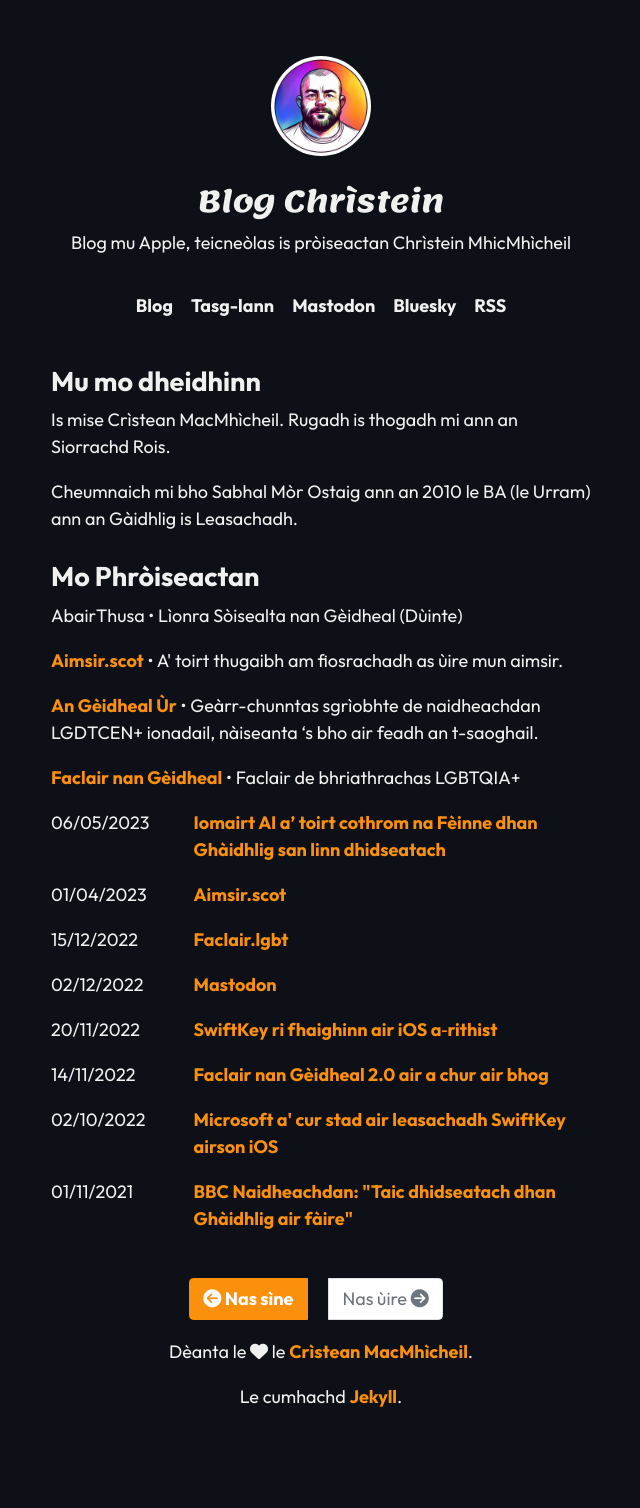
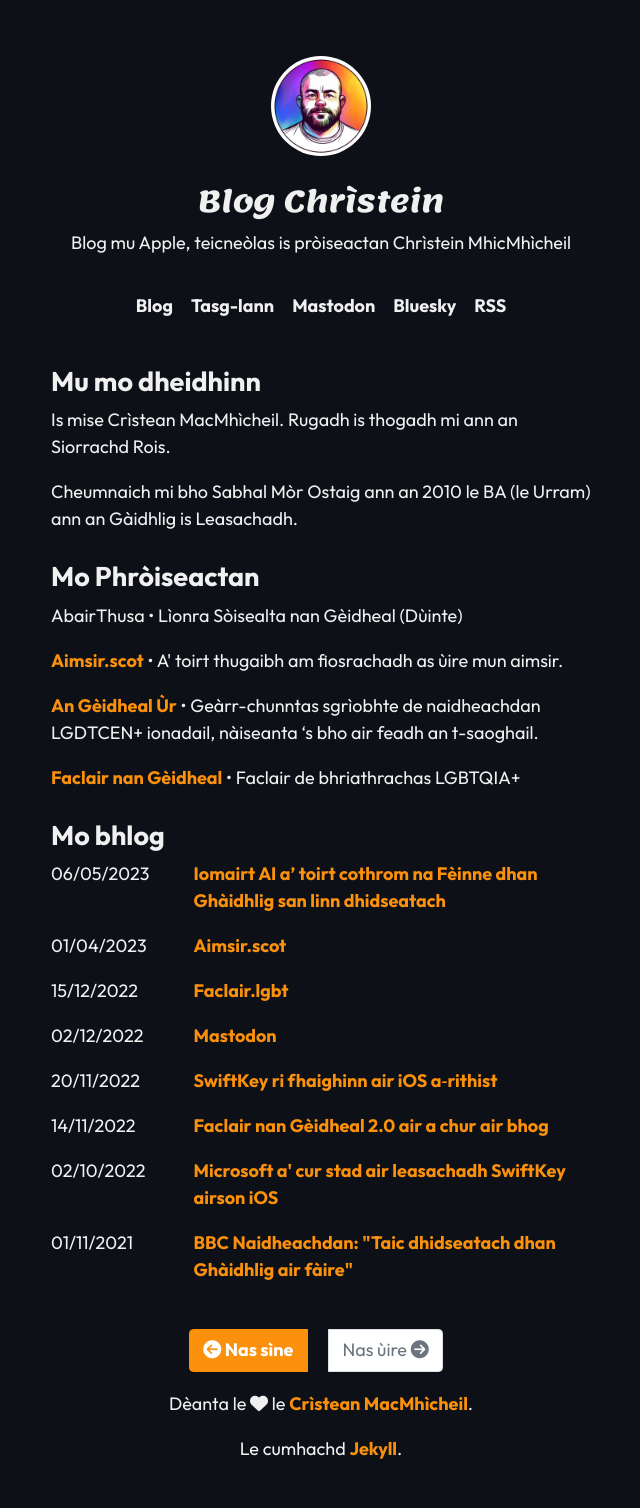
Before and after one commit to angeidheal/angeidheal.github.io, a Jekyll site: the page built from index.html, in a window 1280 px wide. Shown: the whole page, without its empty margins (319-959 px from the left). Built offline with Jekyll 4.4.1, drawn with Linux system fonts in a browser that asks for light colours; nearby versions of some CDN libraries; the list of posts is cut into pages by our own code; before the commit the page ends 1456 px from its top, so only the background shows below that.

Commit message:
Update index.html

```diff
--- a/index.html
+++ b/index.html
@@ -3,6 +3,8 @@ layout: page
 ---
 
 {% include bio.html %}
+
+<h2>Mo bhlog</h2>
 
 {% for post in paginator.posts %}
   <div class="row">
```
